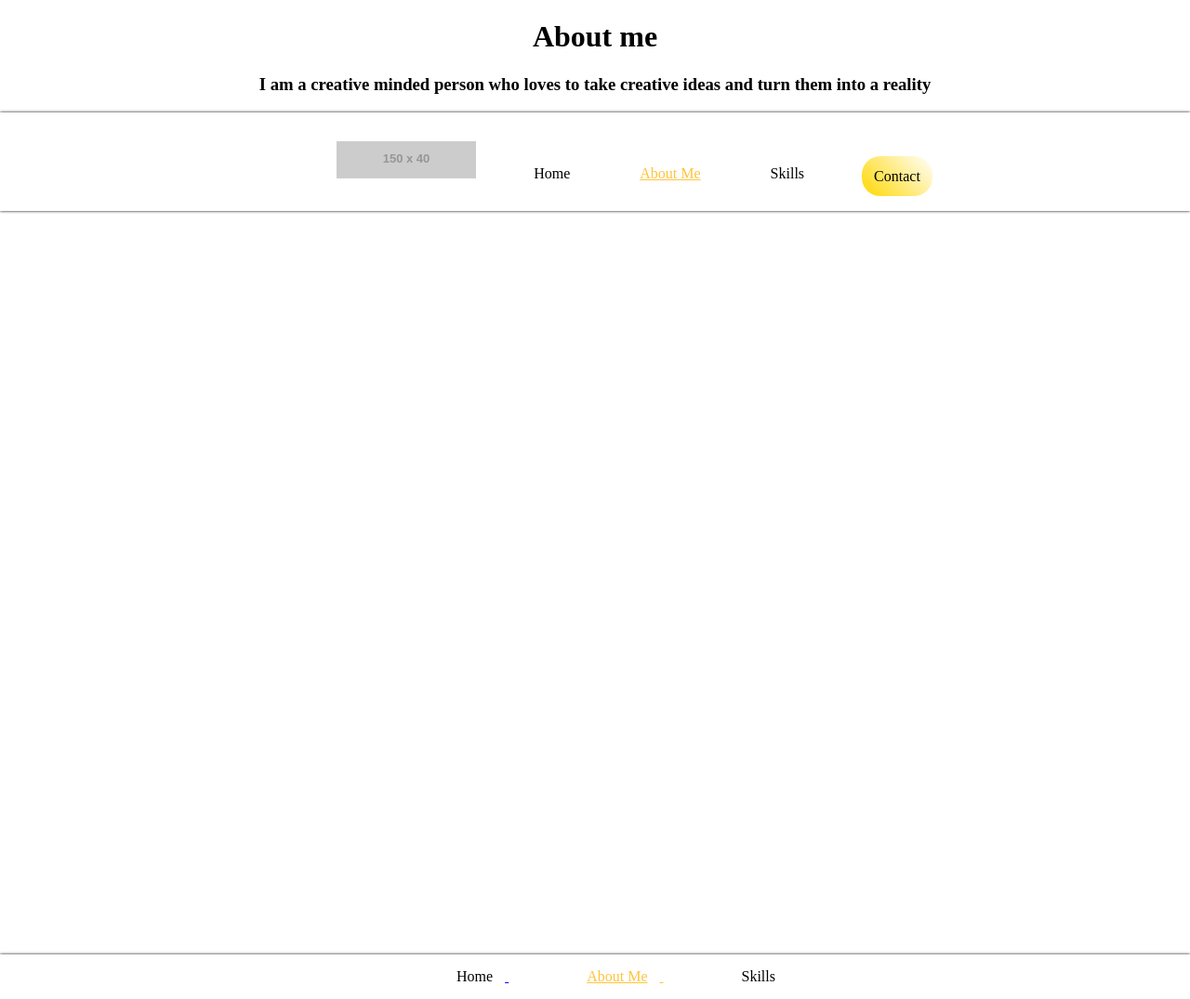
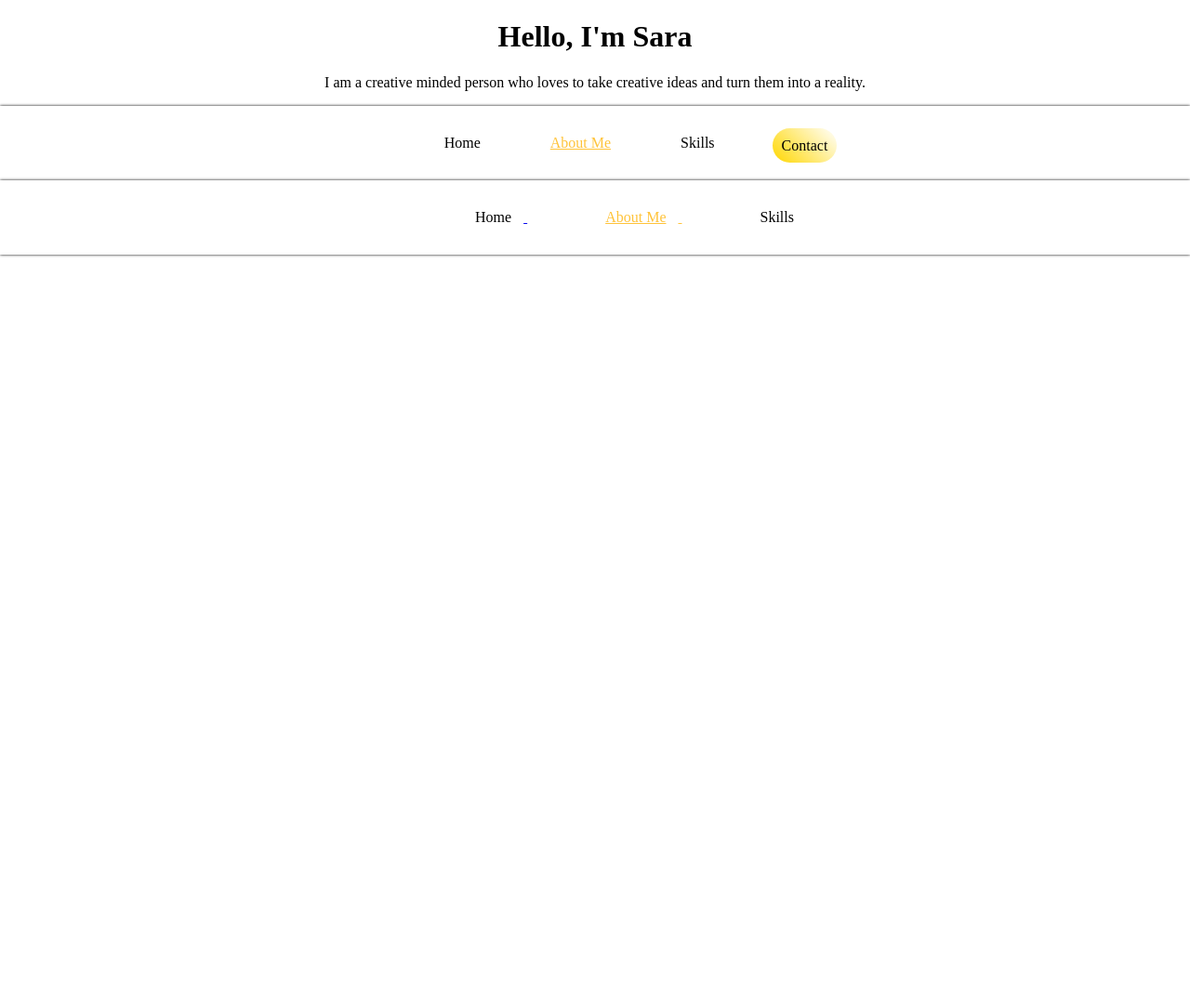
Before and after one commit to SKStevens/UX_UI_HW_17, a plain HTML site: page index.html in a window 1280 px wide. Shown: the whole page at 93% size. After the commit the page ends 800 px from the top, so only its background shows below. Drawn offline with Linux system fonts and the light colour scheme; placeholder pictures from the web are drawn by us.

Commit message:
commented html and css
This includes some modifications to layout like removing dead tags.

```diff
--- a/index.html
+++ b/index.html
@@ -10,33 +10,46 @@
 <body>
     <!--background img -->
     <div class="bcgimg">
-
-    </div>
-
-    <!-- background image text-->
-    <div id="bcgtext">
-        <h1>About me</h1>
-          <h3>I am a creative minded person who loves to take creative ideas and turn them into a reality</h3>
-    </div>
+        <!-- <img src="" alt=" cream star background"> Removed this because you will be coding your background image in css. -->
+        <!-- background image text-->
+        <div id="bcgtext"> <!-- Your .bcgtext needs to live inside the .bcgimg element. -->
+            <h1>Hello, I'm Sara</h1> <!-- changing the content here because of a conflict with the about-me section. -->
+            <p>I am a creative minded person who loves to take creative ideas and turn them into a reality.</p> <!-- Changed to a p tag. No need for an h3 heading here -->
+        </div>
+    </div> <!-- end .bcgimg -->
 
 
-</div>
+<!-- </div> <-- Remove this closing div element because it is not connected to an opening div tag. -->
+
     <header>
         <ul>
-            <li><img src="https://via.placeholder.com/150x40" alt="cream star background"></li>
+            <!-- <li><img src="UX_UI_MOD_17/IMGS/S LOGO MOD 17.png" alt="logo"></li> I suggest moving your logo to above the h1 tag. -->
             <li><a href="#">Home</a></li>
             <li><a href="#" class="active">About Me</a></li>
             <li><a href="#">Skills</a></li>
-            <li id="Contact"><a href="#">Contact</a></li>
+            <li class="contact"> <!-- Changed ID to class because of a conflict with your contact section below. -->
+                <a class="button" href="#">Contact</a> <!-- Adding a button class so that you can make all buttons on the site look the same. -->
+            </li>
         </ul>
     </header>
-    <section class="content">
-
+    <section id="work">
+        <!-- This is where your grid-styled case studies will go. -->
+    </section>
+    <section id="about">
+        <!-- This is where your "About Me" link will take you to. -->
+    </section>
+    <section id="skills">
+        <!-- This is where your skills will go. -->
+    </section>
+    <section id="contact">
+        <!-- Contact information here. -->
     </section>
     <footer>
-        <li><a href="#">Home</li>
+        <ul>
+            <li><a href="#">Home</li>
             <li><a href="#" class="active">About Me</li>
             <li><a href="#">Skills</li>
+        </ul>
     </footer>
 </body>
 </html>
--- a/style.css
+++ b/style.css
@@ -42,8 +42,9 @@ header li a:hover
 
 }
 
+/* Remove this selector and use the button class (.button) to make all your buttons on the site the same. */
 
-header ul #Contact a
+/* header ul .contact a
 {
     color:black;
     background:linear-gradient(45deg, gold, white );
@@ -53,11 +54,20 @@ header ul #Contact a
     top: 3px;
     transition: .5s ease;
     flex:auto;
+} */
 
-
+.button {
+    color:black;
+    background:linear-gradient(45deg, gold, white );
+    border-radius: 20px;
+    float:inline;
+    position: relative;
+    top: 3px;
+    transition: .5s ease;
+    padding: 10px;
 }
 
-header ul #Contact a:hover
+header ul .contact a:hover
 {
     color: rgb(0, 0, 0);
     background: linear-gradient(45deg, white, gold );
```
